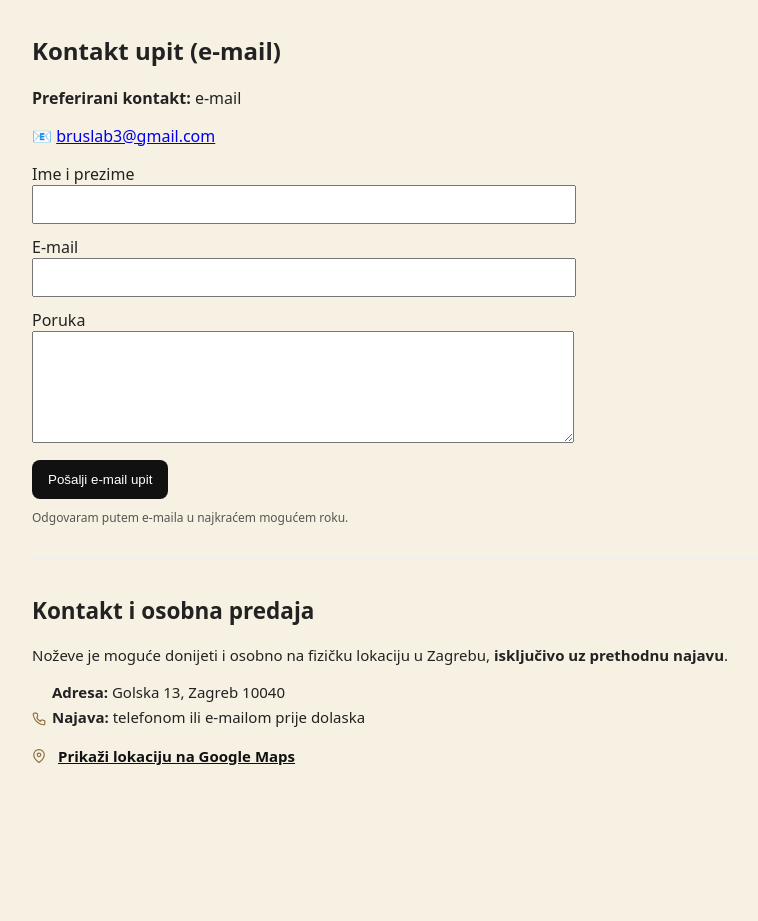
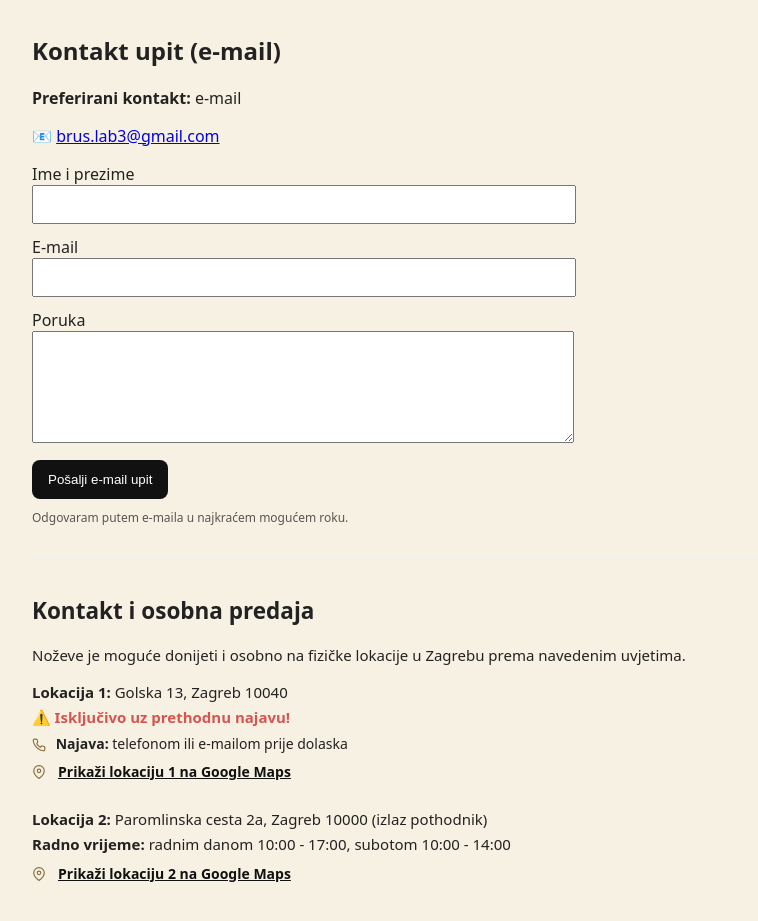
Before and after one commit to Nenad-cmd/ostrenje-nozeva-zagreb, a Next.js app: page / in a window 1280 px wide. Shown: the part 2360-3281 px from the top of the page, without its empty margins (98-856 px from the left). Before the commit the page ends 3166 px from the top, so only its background shows below. Built offline with nearby package versions, Linux system fonts and the light colour scheme.

Commit message:
Update page.tsx

```diff
--- a/app/page.tsx
+++ b/app/page.tsx
@@ -629,11 +629,11 @@ key={l.id}
             <strong>Preferirani kontakt:</strong> e-mail
           </p>
           <p>
-            📧 <a href="mailto:bruslab3@gmail.com">bruslab3@gmail.com</a>
+            📧 <a href="mailto:brus.lab3@gmail.com">brus.lab3@gmail.com</a>
           </p>
 
           <form
-            action="mailto:bruslab3@gmail.com"
+            action="mailto:brus.lab3@gmail.com"
             method="POST"
             encType="text/plain"
             style={{ maxWidth: 520, marginTop: 10 }}
@@ -684,21 +684,24 @@ key={l.id}
   <h2>Kontakt i osobna predaja</h2>
 
   <p>
-            Noževe je moguće donijeti i osobno na fizičku lokaciju u Zagrebu, <strong>isključivo uz prethodnu najavu</strong>.
+    Noževe je moguće donijeti i osobno na fizičke lokacije u Zagrebu prema navedenim uvjetima.
   </p>
 
-<p style={{ lineHeight: 1.7 }}>
-  <span style={{ display: "inline-block", width: 20 }} />
-  <strong>Adresa:</strong> Golska 13, Zagreb 10040
+  <div style={{ lineHeight: 1.7, marginTop: 12 }}>
+    {/* Prva lokacija */}
+    <div style={{ marginBottom: 20 }}>
+      <strong>Lokacija 1:</strong> Golska 13, Zagreb 10040
       <br />
-<PhoneIcon />
-<strong>Najava:</strong> telefonom ili e-mailom prije dolaska
-
-</p>
-
-<p style={{ marginTop: 8 }}>
+      <span style={{ color: "#d9534f", fontWeight: 600 }}>
+        ⚠️ Isključivo uz prethodnu najavu!
+      </span>
+      <br />
+      <span style={{ fontSize: 14 }}>
+        <PhoneIcon /> <strong>Najava:</strong> telefonom ili e-mailom prije dolaska
+      </span>
+      <br />
       <a
-    href="https://www.google.com/maps/search/?api=1&query=Golska+13+Zagreb+10040"
+        href="https://google.com"
         target="_blank"
         rel="noopener noreferrer"
         style={{
@@ -708,14 +711,43 @@ key={l.id}
           display: "inline-flex",
           alignItems: "center",
           gap: 6,
+          fontSize: 14,
+          marginTop: 4
         }}
       >
         <LocationIcon />
-    Prikaži lokaciju na Google Maps
+        Prikaži lokaciju 1 na Google Maps
       </a>
-</p>
+    </div>
 
+    {/* Druga lokacija */}
+    <div style={{ marginBottom: 16 }}>
+      <strong>Lokacija 2:</strong> Paromlinska cesta 2a, Zagreb 10000 (izlaz pothodnik)
+      <br />
+      <span><strong>Radno vrijeme:</strong> radnim danom 10:00 - 17:00, subotom 10:00 - 14:00</span>
+      <br />
+      <a
+        href="https://google.com"
+        target="_blank"
+        rel="noopener noreferrer"
+        style={{
+          textDecoration: "underline",
+          color: "#111",
+          fontWeight: 600,
+          display: "inline-flex",
+          alignItems: "center",
+          gap: 6,
+          fontSize: 14,
+          marginTop: 4
+        }}
+      >
+        <LocationIcon />
+        Prikaži lokaciju 2 na Google Maps
+      </a>
+    </div>
+  </div>
 </section>
+
       </main>
     </>
   );
```
Lines whose indentation alone changed are shown as unchanged.
